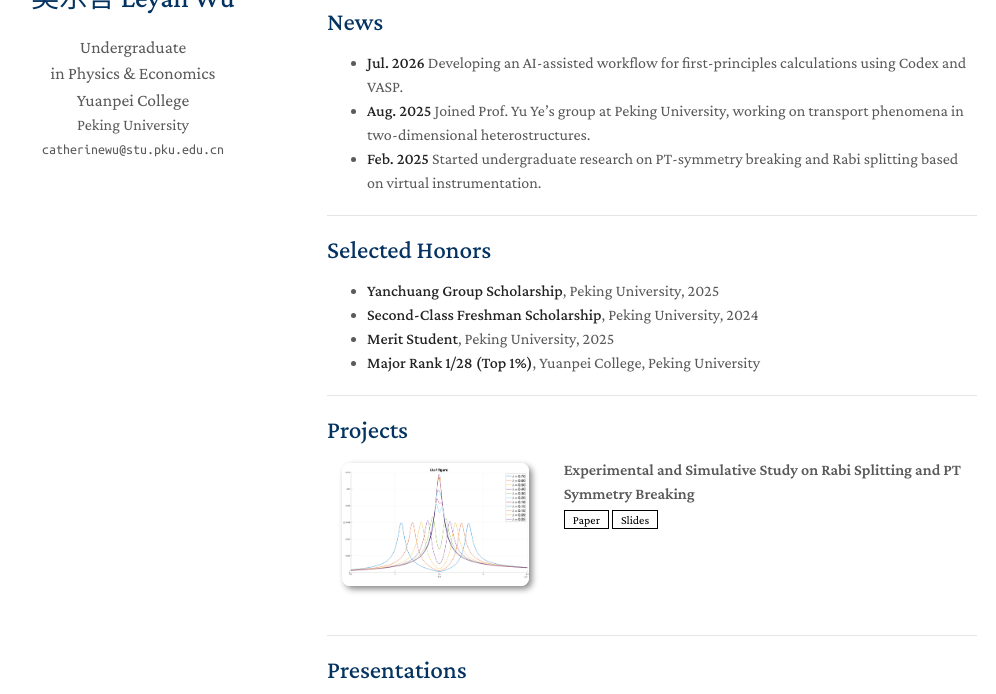
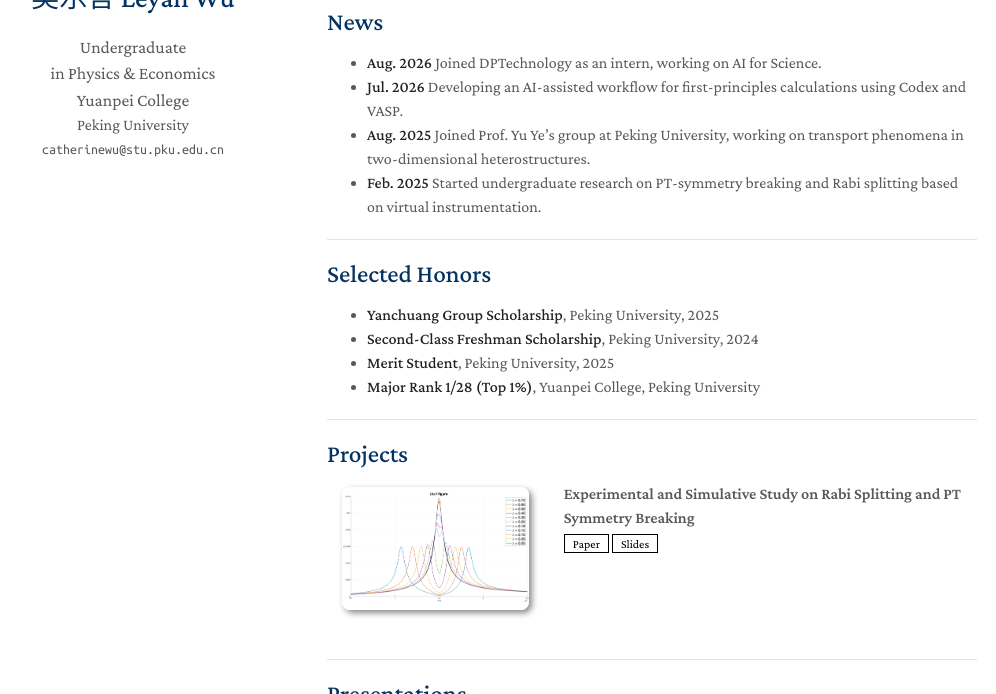
Before and after one commit to CatherineWuleyan/CatherineWuleyan.github.io, a Jekyll site: the page built from index.md, in a window 1280 px wide and 900 px high, scrolled down 651 px, cut to the strip 206-900 px from the top of the window. Shown: the whole strip, without its empty margins (143-1139 px from the left). Built offline with Jekyll 4.4.1, drawn with Linux system fonts in a browser that asks for light colours; a style sheet for code colours, icons or effects is not loaded; our own code applies the rules of GitHub Pages for plain Markdown files.

Commit message:
Update index.md

```diff
--- a/index.md
+++ b/index.md
@@ -33,7 +33,7 @@ Currently, I am an **undergraduate researcher** working on **electronic transpor
 ---
 
 ## News
-
+- **Aug. 2026** Joined DPTechnology as an intern, working on AI for Science.
 - **Jul. 2026** Developing an AI-assisted workflow for first-principles calculations using Codex and VASP.
 - **Aug. 2025** Joined Prof. Yu Ye's group at Peking University, working on transport phenomena in two-dimensional heterostructures.
 - **Feb. 2025** Started undergraduate research on PT-symmetry breaking and Rabi splitting based on virtual instrumentation.
```
